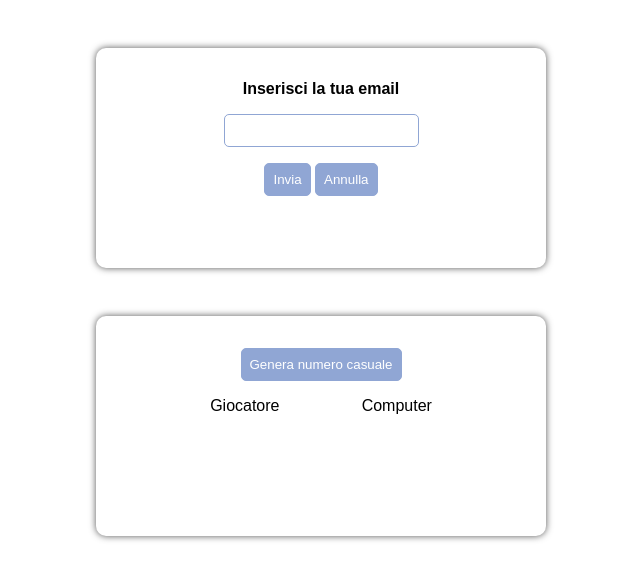
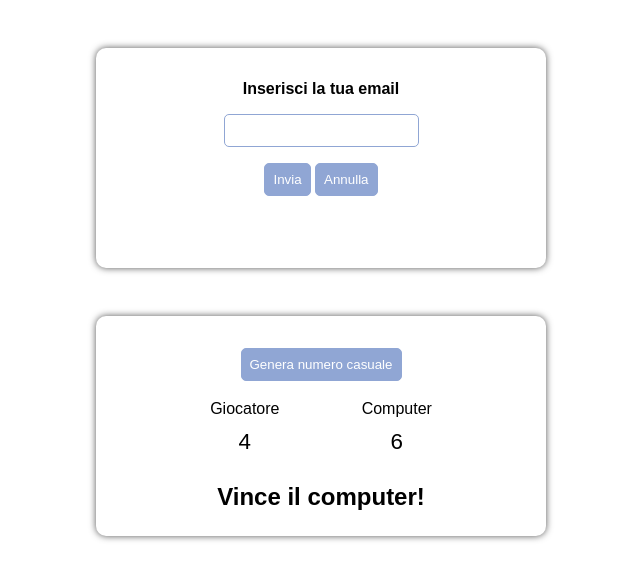
Before and after one commit to ChiaraPapagni/js-mail-dadi, a plain HTML site: page index.html in a window 1280 px wide. Both pictures are taken after a click on the button "Genera numero casuale". Shown: the whole page, without its empty margins (319-959 px from the left). Drawn offline with Linux system fonts and the light colour scheme.

Commit message:
aggiunta logica gioco - modificato stile .form_play

```diff
--- a/assets/css/style.css
+++ b/assets/css/style.css
@@ -57,10 +57,11 @@ Main
 .form_play {
     display: flex;
     justify-content: space-evenly;
+    margin: 1.2rem 0 1rem 0;
 }
 
 #play {
-    margin-top: 0;
+    margin: 0;
 }
 
 #pc-number,
--- a/assets/js/main.js
+++ b/assets/js/main.js
@@ -36,3 +36,37 @@ cancelButtonElement.addEventListener('click', function () {
     message.innerHTML = '';
 
 });
+
+
+/* Generare un numero random da 1 a 6, sia per il giocatore sia per il computer.
+Stabilire il vincitore, in base a chi fa il punteggio più alto */
+
+//seleziono elementi dalla DOM
+const playlButtonElement = document.getElementById('play');
+const userNumberRandomElement = document.getElementById('user-number');
+const pcNumberRandomElement = document.getElementById('pc-number');
+
+playlButtonElement.addEventListener('click', function () {
+
+    //genero numero random per pc e giocatore
+    let pcNumber = Math.floor((Math.random() * 6) + 1);
+    let userNumber = Math.floor((Math.random() * 6) + 1);
+
+    //stampo in pagina i numeri generati
+    document.getElementById('pc-number').innerHTML = pcNumber;
+    document.getElementById('user-number').innerHTML = userNumber;
+
+    let message;
+
+    //confronto chi fa il punteggio più alto
+    if (pcNumber > userNumber) {
+        message = `Vince il computer!`;
+    } else if (pcNumber < userNumber) {
+        message = `Vince il giocatore!`;
+    } else {
+        message = `Pareggio`;
+    }
+
+    //stampo in pagina il vincitore
+    document.getElementById('winner').innerHTML = message;
+});
```
